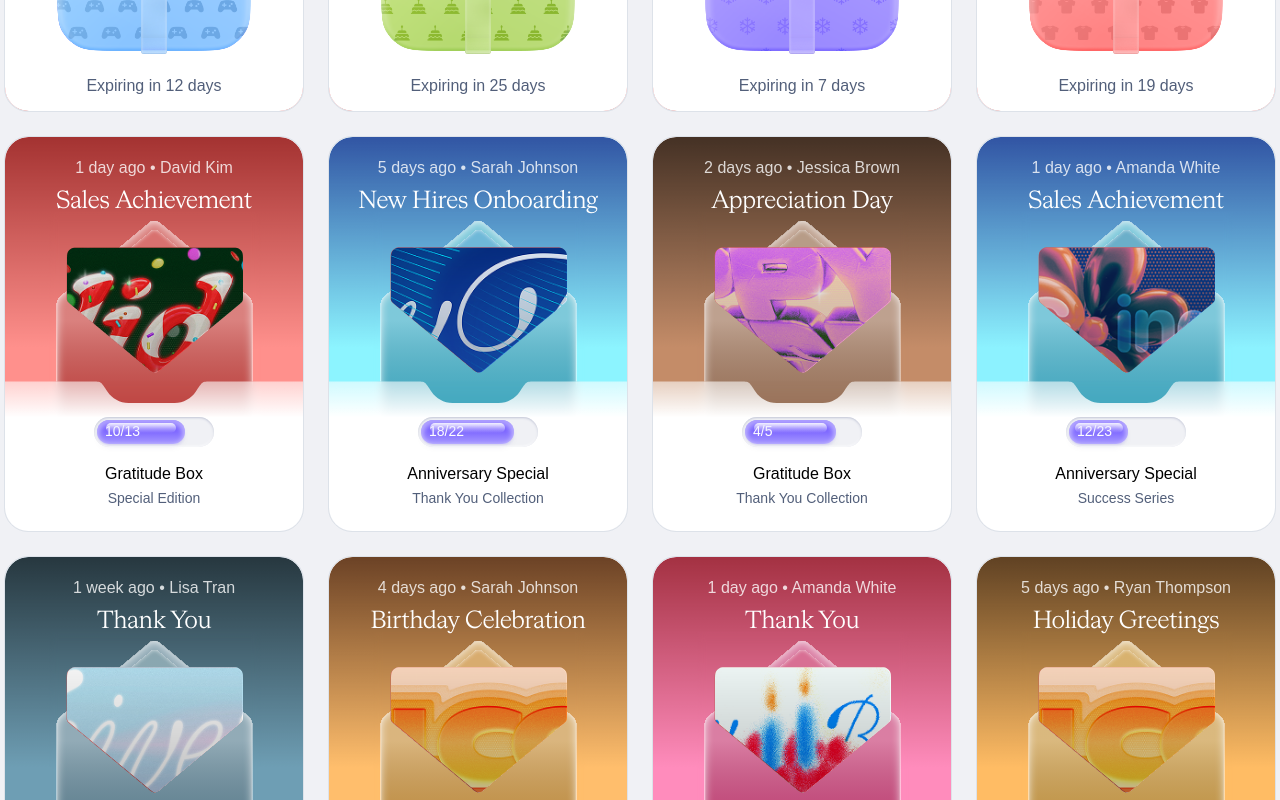
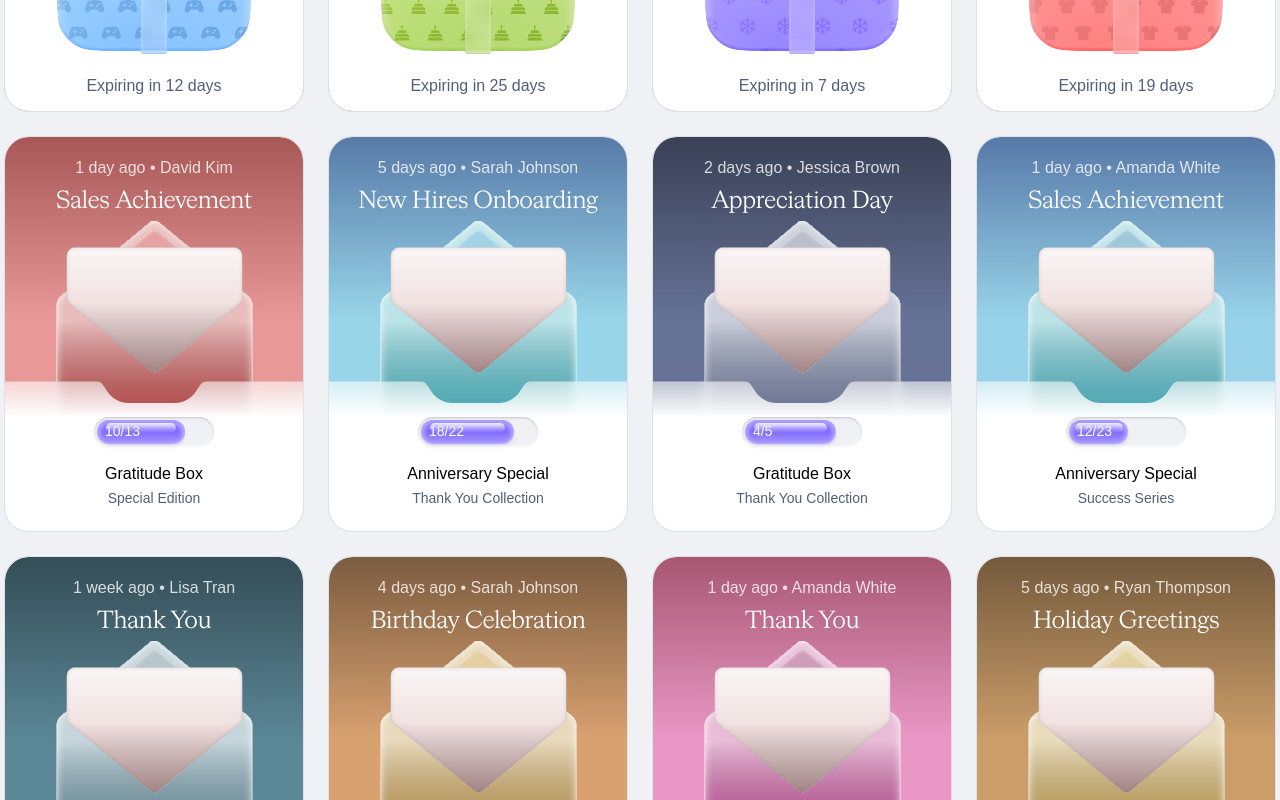
Before and after one commit to yellow-type-foundry/Gift-Card-Animation, a Next.js app: page / in a window 1280 px wide. Shown: the part 720-1520 px from the top of the page. Built offline with nearby package versions, Linux system fonts and the light colour scheme; a web font is replaced by a local one.

Commit message:
Tweak theming: themed fade overlay normal blend; headerBg tuning; remove cover image (white fill)

```diff
--- a/components/SentCard.jsx
+++ b/components/SentCard.jsx
@@ -147,12 +147,14 @@ const SentCard = ({
     return `#${toHex2(r1)}${toHex2(g1)}${toHex2(b1)}`
   }
   // Slightly lighter tone for hidden flap for contrast (with sat cap)
-  const hiddenFlapColor = capSaturation(lightenHex(dominantColor, 1.4), 90)
+  const hiddenFlapColor = capSaturation(lightenHex(dominantColor, 4.0), 100)
   // Header background color: adjusted to luminance cap 60 (lighten if below, darken if above)
-  const headerBgColor = capSaturation(adjustToLuminance(dominantColor, 50), 45)
+  const headerBgColor = capSaturation(adjustToLuminance(dominantColor, 48), 32)
   // Base tint and 1790 tint to theme the header envelope shapes
-  const baseTintColor = capSaturation(adjustToLuminance(dominantColor, 80), 55)
-  const base2TintColor = capSaturation(lightenHex(dominantColor, 1.15), 65)
+  const baseTintColor = capSaturation(adjustToLuminance(dominantColor, 85), 50)
+  const base2TintColor = capSaturation(lightenHex(dominantColor, 1.35), 65)
+  // Themed darker overlay for image container fade
+  const overlayDarkColor = capSaturation(darkenHex(dominantColor, 0.7), 90)
 
   // Animate progress bar and count after content is loaded
   useEffect(() => {
@@ -236,7 +238,7 @@ const SentCard = ({
             <div
               className="absolute inset-0"
               style={{
-                background: 'linear-gradient(to bottom, rgba(0, 0, 0, 0.30) 0%, rgb(255, 255, 255) 75%)',
+                background: 'linear-gradient(to bottom, rgba(0, 0, 0, 0) 0%, rgba(255, 255, 255, 0.75) 65%)',
                 mixBlendMode: 'overlay'
               }}
             />
@@ -333,25 +335,6 @@ const SentCard = ({
               }}
               data-name="Image Container"
             >
-              {/* High-DPI cover with Next/Image, clipped to the same path */}
-              <div
-                className="absolute inset-0"
-                style={{
-                  clipPath:
-                    'path("M91.6152 149.22L12.7204 83.6651L12.7204 83.665C11.638 82.7656 11.0967 82.3159 10.7076 81.7641C10.3628 81.2753 10.1068 80.7295 9.95108 80.1519C9.77539 79.5 9.77539 78.7963 9.77539 77.3889V40.468C9.77539 35.9875 9.77539 33.7473 10.6473 32.036C11.4143 30.5308 12.6382 29.3069 14.1435 28.5399C15.8548 27.668 18.095 27.668 22.5754 27.668L172.925 27.668C177.406 27.668 179.646 27.6681 181.357 28.54C182.863 29.307 184.086 30.5308 184.853 32.0361C185.725 33.7474 185.725 35.9876 185.725 40.468V77.3889C185.725 78.7963 185.725 79.5 185.55 80.1519C185.394 80.7295 185.138 81.2753 184.793 81.7641C184.404 82.3159 183.863 82.7656 182.78 83.6651L103.886 149.22C101.703 151.034 100.611 151.941 99.3931 152.288C98.3193 152.593 97.1815 152.593 96.1077 152.288C94.8898 151.941 93.7983 151.034 91.6152 149.22Z")',
-                  WebkitClipPath:
-                    'path("M91.6152 149.22L12.7204 83.6651L12.7204 83.665C11.638 82.7656 11.0967 82.3159 10.7076 81.7641C10.3628 81.2753 10.1068 80.7295 9.95108 80.1519C9.77539 79.5 9.77539 78.7963 9.77539 77.3889V40.468C9.77539 35.9875 9.77539 33.7473 10.6473 32.036C11.4143 30.5308 12.6382 29.3069 14.1435 28.5399C15.8548 27.668 18.095 27.668 22.5754 27.668L172.925 27.668C177.406 27.668 179.646 27.6681 181.357 28.54C182.863 29.307 184.086 30.5308 184.853 32.0361C185.725 33.7474 185.725 35.9876 185.725 40.468V77.3889C185.725 78.7963 185.725 79.5 185.55 80.1519C185.394 80.7295 185.138 81.2753 184.793 81.7641C184.404 82.3159 183.863 82.7656 182.78 83.6651L103.886 149.22C101.703 151.034 100.611 151.941 99.3931 152.288C98.3193 152.593 97.1815 152.593 96.1077 152.288C94.8898 151.941 93.7983 151.034 91.6152 149.22Z")'
-                }}
-              >
-                <Image
-                  src={boxImage}
-                  alt=""
-                  fill
-                  priority={false}
-                  sizes="195.5px"
-                  style={{ objectFit: 'cover' }}
-                />
-              </div>
               <svg
                 preserveAspectRatio="none"
                 width="100%"
@@ -363,10 +346,10 @@ const SentCard = ({
                 xmlns="http://www.w3.org/2000/svg"
               >
                 <g filter={`url(#${ids.imageFilterId})`}>
-                  {/* Base red fill under overlays for consistent tint */}
+                  {/* Fill container with white */}
                   <path
                     d="M91.6152 149.22L12.7204 83.6651L12.7204 83.665C11.638 82.7656 11.0967 82.3159 10.7076 81.7641C10.3628 81.2753 10.1068 80.7295 9.95108 80.1519C9.77539 79.5 9.77539 78.7963 9.77539 77.3889V40.468C9.77539 35.9875 9.77539 33.7473 10.6473 32.036C11.4143 30.5308 12.6382 29.3069 14.1435 28.5399C15.8548 27.668 18.095 27.668 22.5754 27.668L172.925 27.668C177.406 27.668 179.646 27.6681 181.357 28.54C182.863 29.307 184.086 30.5308 184.853 32.0361C185.725 33.7474 185.725 35.9876 185.725 40.468V77.3889C185.725 78.7963 185.725 79.5 185.55 80.1519C185.394 80.7295 185.138 81.2753 184.793 81.7641C184.404 82.3159 183.863 82.7656 182.78 83.6651L103.886 149.22C101.703 151.034 100.611 151.941 99.3931 152.288C98.3193 152.593 97.1815 152.593 96.1077 152.288C94.8898 151.941 93.7983 151.034 91.6152 149.22Z"
-                    fill="#FF3535"
+                    fill="#FFFFFF"
                   />
                   <path
                     d="M91.6152 149.22L12.7204 83.6651L12.7204 83.665C11.638 82.7656 11.0967 82.3159 10.7076 81.7641C10.3628 81.2753 10.1068 80.7295 9.95108 80.1519C9.77539 79.5 9.77539 78.7963 9.77539 77.3889V40.468C9.77539 35.9875 9.77539 33.7473 10.6473 32.036C11.4143 30.5308 12.6382 29.3069 14.1435 28.5399C15.8548 27.668 18.095 27.668 22.5754 27.668L172.925 27.668C177.406 27.668 179.646 27.6681 181.357 28.54C182.863 29.307 184.086 30.5308 184.853 32.0361C185.725 33.7474 185.725 35.9876 185.725 40.468V77.3889C185.725 78.7963 185.725 79.5 185.55 80.1519C185.394 80.7295 185.138 81.2753 184.793 81.7641C184.404 82.3159 183.863 82.7656 182.78 83.6651L103.886 149.22C101.703 151.034 100.611 151.941 99.3931 152.288C98.3193 152.593 97.1815 152.593 96.1077 152.288C94.8898 151.941 93.7983 151.034 91.6152 149.22Z"
@@ -459,7 +442,7 @@ const SentCard = ({
                 <path
                   d="M91.6152 149.22L12.7204 83.6651L12.7204 83.665C11.638 82.7656 11.0967 82.3159 10.7076 81.7641C10.3628 81.2753 10.1068 80.7295 9.95108 80.1519C9.77539 79.5 9.77539 78.7963 9.77539 77.3889V40.468C9.77539 35.9875 9.77539 33.7473 10.6473 32.036C11.4143 30.5308 12.6382 29.3069 14.1435 28.5399C15.8548 27.668 18.095 27.668 22.5754 27.668L172.925 27.668C177.406 27.668 179.646 27.6681 181.357 28.54C182.863 29.307 184.086 30.5308 184.853 32.0361C185.725 33.7474 185.725 35.9876 185.725 40.468V77.3889C185.725 78.7963 185.725 79.5 185.55 80.1519C185.394 80.7295 185.138 81.2753 184.793 81.7641C184.404 82.3159 183.863 82.7656 182.78 83.6651L103.886 149.22C101.703 151.034 100.611 151.941 99.3931 152.288C98.3193 152.593 97.1815 152.593 96.1077 152.288C94.8898 151.941 93.7983 151.034 91.6152 149.22Z"
                   fill="url(#paintImgFadeOverlay)"
-                  style={{ mixBlendMode: 'overlay' }}
+                  style={{ mixBlendMode: 'normal' }}
                 />
                 <defs>
                   <linearGradient
@@ -470,8 +453,8 @@ const SentCard = ({
                     y2="0"
                     gradientUnits="userSpaceOnUse"
                   >
-                    <stop offset="0" stopColor="black" stopOpacity="0.5" />
-                    <stop offset="1" stopColor="black" stopOpacity="0" />
+                    <stop offset="0" stopColor={overlayDarkColor} stopOpacity="0.45" />
+                    <stop offset="1" stopColor={overlayDarkColor} stopOpacity="0" />
                   </linearGradient>
                 </defs>
               </svg>
@@ -527,7 +510,7 @@ const SentCard = ({
                   <path
                     d="M0 84.4092C0 80.8407 1.58824 77.4572 4.33359 75.1774L92.6391 1.84547C95.6021 -0.615154 99.8979 -0.615156 102.861 1.84546L191.166 75.1774C193.912 77.4572 195.5 80.8406 195.5 84.4092V206.176C195.5 212.804 190.127 218.176 183.5 218.176H12C5.37259 218.176 0 212.804 0 206.176V84.4092Z"
                     fill={`url(#${ids.baseGradient1Id})`}
-                    fillOpacity="0.35"
+                    fillOpacity="0.65"
                   />
                   <path
                     d="M92.7988 2.03769C95.6693 -0.345946 99.8307 -0.345947 102.701 2.03769L191.007 75.3697C193.695 77.602 195.25 80.9148 195.25 84.4088V206.176C195.25 212.666 189.989 217.926 183.5 217.926H12C5.51072 217.926 0.250108 212.666 0.25 206.176V84.4088C0.250125 80.9148 1.80517 77.602 4.49316 75.3697L92.7988 2.03769Z"
@@ -656,10 +639,10 @@ const SentCard = ({
                     </filter>
                     <linearGradient
                       id={ids.cardGradientId}
-                      x1="84.9769"
-                      y1="-0.736785"
-                      x2="84.9769"
-                      y2="152.362"
+                      x1="85"
+                      y1="-0.7"
+                      x2="85"
+                      y2="152"
                       gradientUnits="userSpaceOnUse"
                     >
                       <stop stopColor="white" />
```
